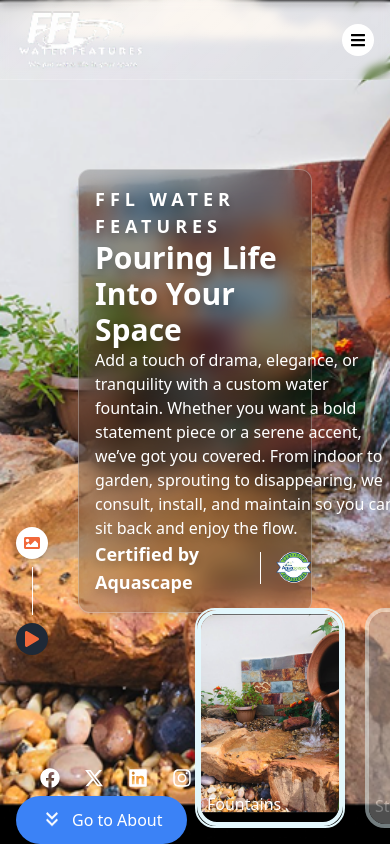
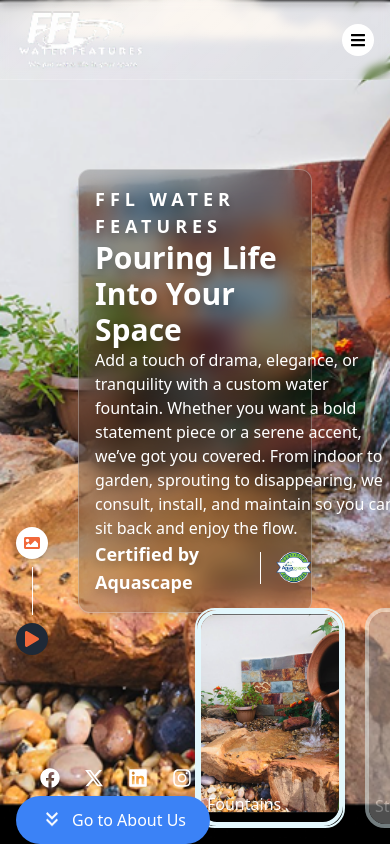
Before and after one commit to Lancelot-SO/ffl-water, a React (Vite) app: page / in a window 390 px wide. Built offline with nearby package versions, Linux system fonts and the light colour scheme; grey boxes are pictures that could not be loaded; what tailwindcss-motion would draw is missing.

Commit message:
new update

```diff
--- a/src/Pages/Home.jsx
+++ b/src/Pages/Home.jsx
@@ -1,6 +1,5 @@
 /* eslint-disable no-unused-vars */
 import React, { useState } from 'react';
-
 import { MdOutlineKeyboardDoubleArrowDown } from "react-icons/md";
 import About from './About';
 import Projects from './Projects';
@@ -11,10 +10,35 @@
 import "./Main.css";
 
 const Home = () => {
-    const [currentPage, setCurrentPage] = useState("hero"); // Track current section
+    const [currentPage, setCurrentPage] = useState("hero");
+    // Direction: 1 means forward (next page) while -1 means backward (previous page)
+    const [direction, setDirection] = useState(1);
 
-    // Function to switch pages in a cycle (Hero → About → Projects → Gallery → Contact → Hero)
+    // Variants based on the direction:
+    // - When moving forward (direction > 0):
+    //    initial: page comes from 100px (below screen)
+    //    exit: page leaves upward (-100px)
+    // - When moving back (direction < 0):
+    //    initial: page comes from -100px (above screen)
+    //    exit: page leaves downward (+100px)
+    const variants = {
+        initial: (direction) => ({
+            opacity: 0,
+            y: direction > 0 ? 100 : -100,
+        }),
+        animate: {
+            opacity: 1,
+            y: 0,
+        },
+        exit: (direction) => ({
+            opacity: 0,
+            y: direction > 0 ? -100 : 100,
+        }),
+    };
+
+    // Function to go forward in the cycle (Hero → About → Projects → Gallery → Contact → Hero)
     const handleNextPage = () => {
+        setDirection(1);
         setCurrentPage((prev) => {
             if (prev === "hero") return "about";
             if (prev === "about") return "projects";
@@ -24,15 +48,29 @@
         });
     };
 
+    // Function to go backward in the cycle; available only when not on the hero page.
+    const handlePreviousPage = () => {
+        setDirection(-1);
+        setCurrentPage((prev) => {
+            if (prev === "about") return "hero";
+            if (prev === "projects") return "about";
+            if (prev === "gallery") return "projects";
+            if (prev === "contact") return "gallery";
+            return prev;
+        });
+    };
+
     return (
         <div className="relative bg-black overflow-hidden w-screen h-screen flex justify-center items-center">
-            {/* Transition Animation */}
+            {/* AnimatePresence will handle page transitions. The motion.div receives the "direction" custom prop */}
             <AnimatePresence mode="wait">
                 <motion.div
                     key={currentPage}
-                    initial={{ opacity: 0, y: 100 }}  // Start position (below screen)
-                    animate={{ opacity: 1, y: 0 }}  // Slide into place
-                    exit={{ opacity: 0, y: -100 }}  // Slide out (upwards)
+                    custom={direction}
+                    variants={variants}
+                    initial="initial"
+                    animate="animate"
+                    exit="exit"
                     transition={{ duration: 0.3, ease: "easeInOut" }}
                     className="w-full h-full absolute"
                 >
@@ -44,22 +82,43 @@
                 </motion.div>
             </AnimatePresence>
 
-            {/* Scroll Button with Dynamic Arrow */}
+            {/* Next Page Button (Blue) */}
             <button
                 onClick={handleNextPage}
-                className="absolute transform lg:-translate-x-1/2 left-4 lg:left-[43%] bottom-0 lg:bottom-8 text-white bg-blue-500 px-6 py-3 rounded-full flex items-center
-                           hover:bg-blue-700 transition duration-300 scroll-button"
+                className="absolute transform lg:-translate-x-1/2 left-4 lg:left-[43%] bottom-0 lg:bottom-8 text-white bg-blue-500 px-6 py-3 rounded-full flex items-center hover:bg-blue-700 transition duration-300 scroll-button"
             >
                 <MdOutlineKeyboardDoubleArrowDown
                     className={`text-2xl mr-2 animate-bounce transition-transform duration-300 ${currentPage === "contact" ? "rotate-180" : ""}`}
                 />
-                {currentPage === "hero" ? "Go to About" :
-                    currentPage === "about" ? "Go to Projects" :
-                        currentPage === "projects" ? "Go to Gallery" :
-                            currentPage === "gallery" ? "Go to Contact" : "Back to Home"}
+                {currentPage === "hero"
+                    ? "Go to About Us"
+                    : currentPage === "about"
+                        ? "Go to Projects"
+                        : currentPage === "projects"
+                            ? "Go to Gallery"
+                            : currentPage === "gallery"
+                                ? "Go to Contact"
+                                : "Back to Home"}
             </button>
 
-
+            {/* Back Button (Green) – Shown only when not on the hero (home) page */}
+            {currentPage !== "hero" && (
+                <button
+                    onClick={handlePreviousPage}
+                    className="absolute transform left-4 lg:left-[3%] top-24 lg:top-[90px] text-white bg-blue-500 px-6 py-3 rounded-full flex items-center hover:bg-blue-700 transition duration-300"
+                >
+                    <MdOutlineKeyboardDoubleArrowDown className="text-2xl mr-2 rotate-90" />
+                    {currentPage === "about"
+                        ? "Back to Home"
+                        : currentPage === "projects"
+                            ? "Back to About Us"
+                            : currentPage === "gallery"
+                                ? "Back to Projects"
+                                : currentPage === "contact"
+                                    ? "Back to Gallery"
+                                    : ""}
+                </button>
+            )}
         </div>
     );
 };
```
